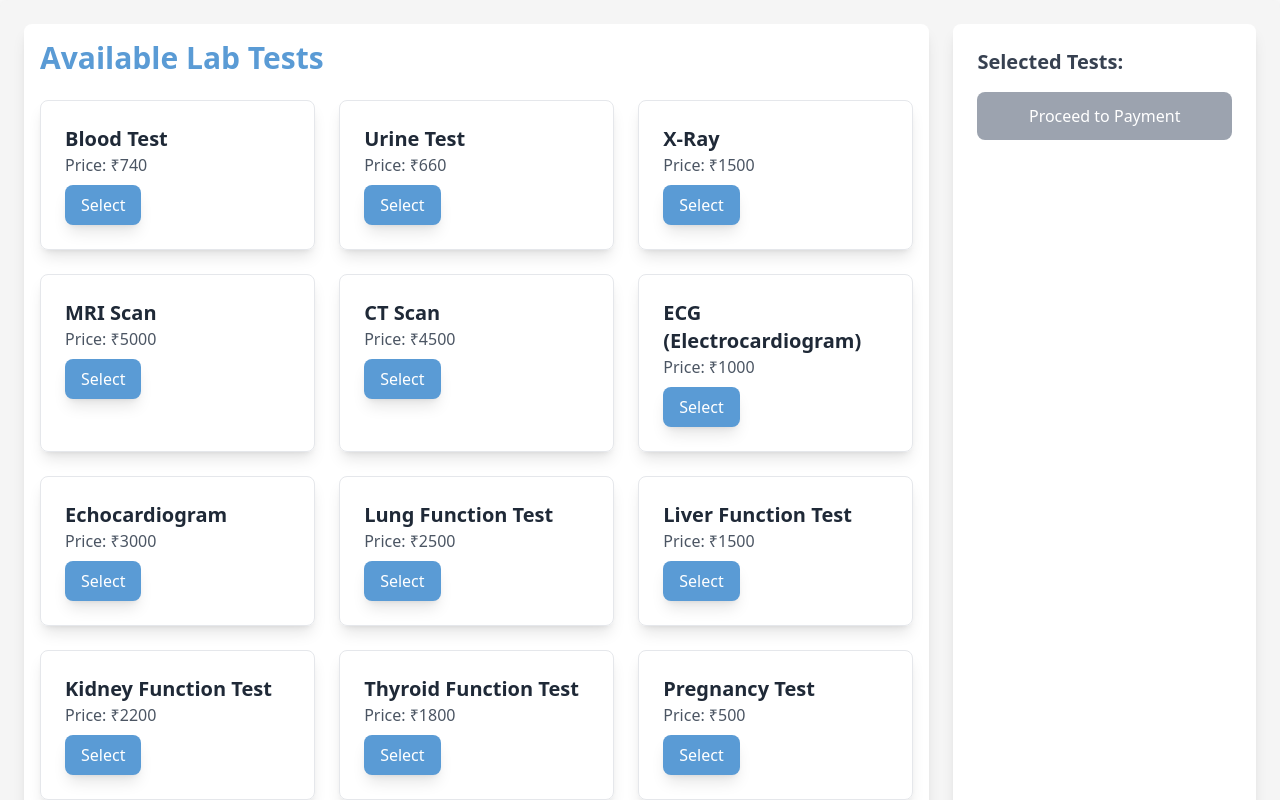
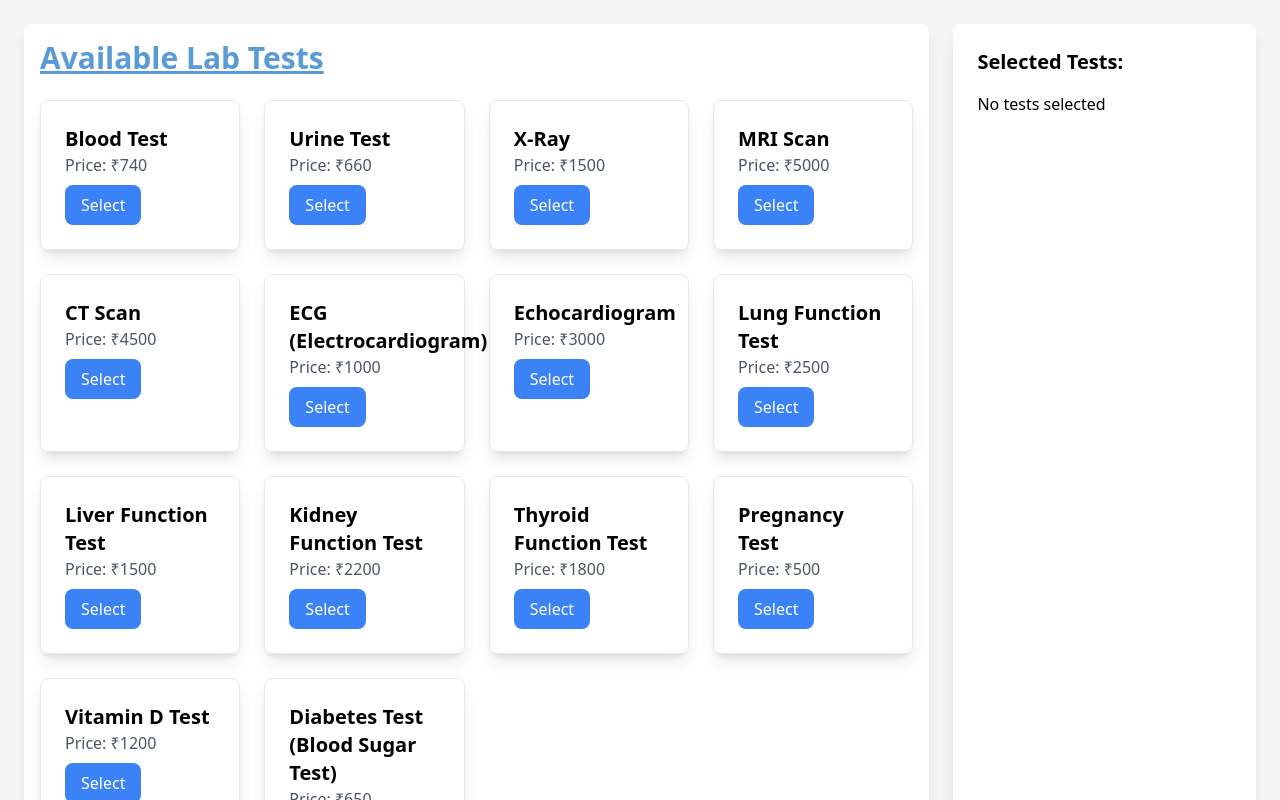
Before and after one commit to FusionFrameworks/CHAT_BOT, a React (Create React App) app in the folder chatbot_Frontend/: page /labtest in a window 1280 px wide. Shown: the top 800 px of the page. Built offline with nearby package versions, Linux system fonts and the light colour scheme.

Commit message:
Redesigned Lab Test Page

```diff
--- a/chatbot_Frontend/src/LabTest.js
+++ b/chatbot_Frontend/src/LabTest.js
@@ -1,6 +1,5 @@
 import React, { useState, useEffect } from "react";
 import { ToastContainer, toast } from "react-toastify";
-import { Bounce } from "react-toastify";
 import "react-toastify/dist/ReactToastify.css";
 
 const labTests = [
@@ -92,9 +91,8 @@ const labTests = [
 
 const LabTests = () => {
   const [selectedTests, setSelectedTests] = useState([]);
-  const [isPaymentSuccess, setIsPaymentSuccess] = useState(false);
   const [isPaymentProcessing, setIsPaymentProcessing] = useState(false);
-  const [showGuidelines, setShowGuidelines] = useState(false);
+  const [paymentSuccess, setPaymentSuccess] = useState(false);
 
   useEffect(() => {
     const script = document.createElement("script");
@@ -109,44 +107,8 @@ const LabTests = () => {
 
   const toggleTestSelection = (test) => {
     setSelectedTests((prev) =>
-      prev.includes(test)
-        ? prev.filter((t) => t !== test)
-        : [...prev, test]
+      prev.includes(test) ? prev.filter((t) => t !== test) : [...prev, test]
     );
-    setIsPaymentSuccess(false);
-    setShowGuidelines(false);
-  };
-
-  const handlePaymentSuccess = () => {
-    setIsPaymentSuccess(true);
-    setIsPaymentProcessing(false);
-    setShowGuidelines(true);
-    toast.success("Payment successful! You can now view the test guidelines.", {
-      position: "top-right",
-      autoClose: 5000,
-      hideProgressBar: false,
-      closeOnClick: true,
-      pauseOnHover: true,
-      draggable: true,
-      progress: undefined,
-      theme: "colored",
-      transition: Bounce,
-    });
-  };
-
-  const handlePaymentFailure = () => {
-    setIsPaymentProcessing(false);
-    toast.error("Payment failed or was canceled. Please try again.", {
-      position: "top-right",
-      autoClose: 5000,
-      hideProgressBar: false,
-      closeOnClick: true,
-      pauseOnHover: true,
-      draggable: true,
-      progress: undefined,
-      theme: "colored",
-      transition: Bounce,
-    });
   };
 
   const initiatePayment = () => {
@@ -159,65 +121,71 @@ const LabTests = () => {
       return;
     }
 
-    if (window.Razorpay) {
-      setIsPaymentProcessing(true);
+    // Total cost calculation
     const totalAmount = selectedTests.reduce(
       (sum, test) => sum + parseFloat(test.price.replace("₹", "")),
       0
-      ) * 100;
+    );
 
+    // Razorpay options for the payment
     const options = {
-        key: "rzp_test_lmkOFuIPmT2vi9",
-        amount: totalAmount,
+      key: "rzp_test_lmkOFuIPmT2vi9", // Replace with your Razorpay key
+      amount: totalAmount * 100, // Amount in paise (₹1 = 100 paise)
       currency: "INR",
-        name: "Health App",
-        description: "Lab Test Payment",
-        handler: (response) => {
-          if (response.razorpay_payment_id) {
-            handlePaymentSuccess();
-          }
+      name: "CareLink Labs",
+      description: "Payment for selected lab tests",
+      image: "https://your-logo-url.com/logo.png", // Optional logo image
+      handler: function (response) {
+        toast.success("Payment successful! Thank you for your payment.", {
+          position: "top-right",
+          autoClose: 5000,
+          theme: "colored",
+        });
+        setPaymentSuccess(true); // Show the guidelines card after payment success
       },
       prefill: {
-          name: "Test User",
-          email: "testuser@example.com",
-          contact: "+911234567890",
+        name: "CareLink",
+        email: "carelink@gmail.com",
+        contact: "9999999999",
+        __prefill_vpa: "success@razorpay",
       },
       theme: {
         color: "#3399cc",
       },
-        modal: {
-          ondismiss: handlePaymentFailure,
+      method: {
+        upi: true,
+        card: true,
+        netbanking: true,
+        wallet: true,
       },
     };
 
-      const razorpayInstance = new window.Razorpay(options);
-      razorpayInstance.open();
-    } else {
-      console.error("Razorpay SDK failed to load.");
-      handlePaymentFailure();
-    }
+    const rzp1 = new window.Razorpay(options);
+    rzp1.open(); // Open the Razorpay checkout modal
+    setIsPaymentProcessing(true); // Set payment processing state
+
+    rzp1.on("payment.failed", function (response) {
+      toast.error("Payment failed. Please try again.", {
+        position: "top-right",
+        autoClose: 3000,
+        theme: "colored",
+      });
+      setIsPaymentProcessing(false); // Reset payment processing state
+    });
   };
 
+  const totalCost = selectedTests.reduce(
+    (sum, test) => sum + parseFloat(test.price.replace("₹", "")),
+    0
+  );
+
   return (
-    <div className="flex flex-col md:flex-row md:space-x-6 p-6 bg-light-gray rounded-lg shadow-2xl">
+    <div className="min-h-screen flex flex-col md:flex-row p-6 bg-light-gray rounded-lg shadow-2xl">
+      {/* Main Content */}
       <div className="w-full md:w-3/4 bg-white p-4 rounded-lg shadow-lg">
-        <ToastContainer
-          position="top-right"
-          autoClose={5000}
-          hideProgressBar={false}
-          newestOnTop={false}
-          closeOnClick
-          rtl={false}
-          pauseOnFocusLoss
-          draggable
-          pauseOnHover
-          theme="colored"
-          transition={toast.Bounce}
-        />
-        <h2 className="text-3xl font-semibold text-soft-blue mb-6">
-          Available Lab Tests
-        </h2>
-        <div className="grid grid-cols-1 sm:grid-cols-2 md:grid-cols-3 gap-6">
+        <ToastContainer />
+        <h2 className="text-3xl font-semibold text-soft-blue mb-6 underline">Available Lab Tests</h2>
+        <div className="grid grid-cols-1 sm:grid-cols-2 md:grid-cols-3 lg:grid-cols-4 gap-6">
           {labTests.map((test, index) => (
             <div
               key={index}
@@ -227,13 +195,13 @@ const LabTests = () => {
                   : "hover:scale-105"
               }`}
             >
-              <h3 className="text-xl font-bold text-gray-800">{test.name}</h3>
+              <h3 className="text-xl font-bold">{test.name}</h3>
               <p className="text-gray-600">Price: {test.price}</p>
               <button
-                className={`mt-2 px-4 py-2 rounded-lg shadow-lg ${
+                className={`mt-2 px-4 py-2 rounded-lg ${
                   selectedTests.includes(test)
                     ? "bg-red-500 text-white"
-                    : "bg-soft-blue text-white"
+                    : "bg-blue-500 text-white"
                 }`}
                 onClick={() => toggleTestSelection(test)}
               >
@@ -244,37 +212,64 @@ const LabTests = () => {
         </div>
       </div>
 
-      {/* Sidebar for Selected Tests */}
-      <div className="w-full md:w-1/4 bg-white shadow-lg p-6 rounded-lg mt-6 md:mt-0">
-        <h4 className="text-xl font-semibold text-gray-700 mb-4">Selected Tests:</h4>
-        <ul className="list-disc list-inside mb-4">
+      {/* Sidebar */}
+      <div className="w-full md:w-1/4 bg-white shadow-lg p-6 rounded-lg md:ml-6 mt-6 md:mt-0 flex flex-col justify-between">
+        <div>
+          <h4 className="text-xl font-semibold mb-4">Selected Tests:</h4>
+          {selectedTests.length === 0 ? (
+            <p>No tests selected</p>
+          ) : (
+            <div className="flex flex-col space-y-4">
               {selectedTests.map((test, index) => (
-            <li key={index} className="text-gray-600">
-              {test.name} - {test.price}
-            </li>
+                <div key={index} className="w-full p-4 border rounded-lg shadow-md bg-gray-100">
+                  <h4 className="text-lg font-bold">{test.name}</h4>
+                  <p className="text-gray-600">Price: {test.price}</p>
+                </div>
               ))}
-        </ul>
+            </div>
+          )}
+        </div>
+
+        {/* Total Cost and Payment Button */}
+        {selectedTests.length > 0 && (
+          <div className="mt-4 flex flex-col items-start space-y-2">
+            <div className="p-3 bg-gray-200 rounded-lg w-full">
+              <h4 className="text-sm font-bold text-gray-700">Total Cost:</h4>
+              <p className="text-lg font-semibold text-gray-800">₹{totalCost}</p>
+            </div>
             <button
               className={`w-full py-3 rounded-lg text-white ${
                 selectedTests.length > 0 ? "bg-green-500" : "bg-gray-400"
               }`}
               onClick={initiatePayment}
-          disabled={selectedTests.length === 0 || isPaymentProcessing}
+              disabled={isPaymentProcessing}
             >
               {isPaymentProcessing ? "Processing..." : "Proceed to Payment"}
             </button>
           </div>
+        )}
+      </div>
 
-      {/* Displaying Guidelines After Payment */}
-      {showGuidelines && (
-        <div className="mt-8 p-4 bg-gray-100 rounded-lg">
-          <h3 className="text-2xl font-semibold text-gray-700">Test Guidelines</h3>
+      {/* Payment Success Modal */}
+      {paymentSuccess && (
+        <div className="fixed inset-0 bg-gray-800 bg-opacity-50 flex justify-center items-center z-50">
+          <div className="bg-white p-6 rounded-lg shadow-lg w-[75%] md:w-[50%]">
+            <h3 className="text-xl font-semibold mb-4 underline text-soft-blue">Test Guidelines</h3>
+            <div>
               {selectedTests.map((test, index) => (
-            <div key={index} className="mt-4 p-4 bg-white rounded-lg shadow-md">
-              <h4 className="text-xl font-semibold">{test.name}</h4>
+                <div key={index} className="mb-4">
+                  <h4 className="text-lg font-bold">{test.name}</h4>
                   <p className="text-gray-600">{test.guidelines}</p>
                 </div>
               ))}
+            </div>
+            <button
+              className="mt-4 px-6 py-2 bg-blue-500 text-white rounded-lg"
+              onClick={() => setPaymentSuccess(false)}
+            >
+              Close
+            </button>
+          </div>
         </div>
       )}
     </div>
```
Also changed, not shown: 1 other file (tests, documents, lock files or other folders). Lines whose indentation alone changed are shown as unchanged.
